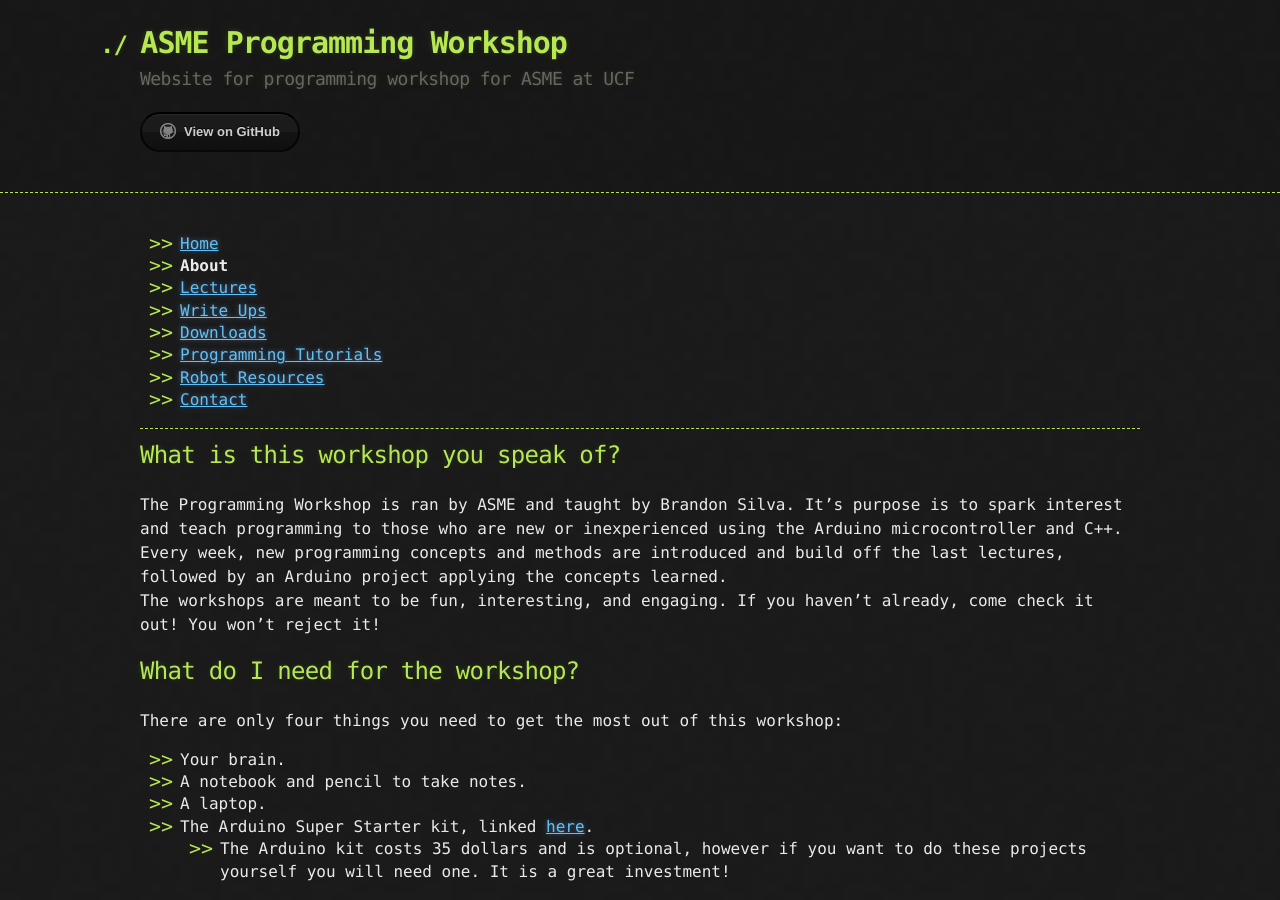
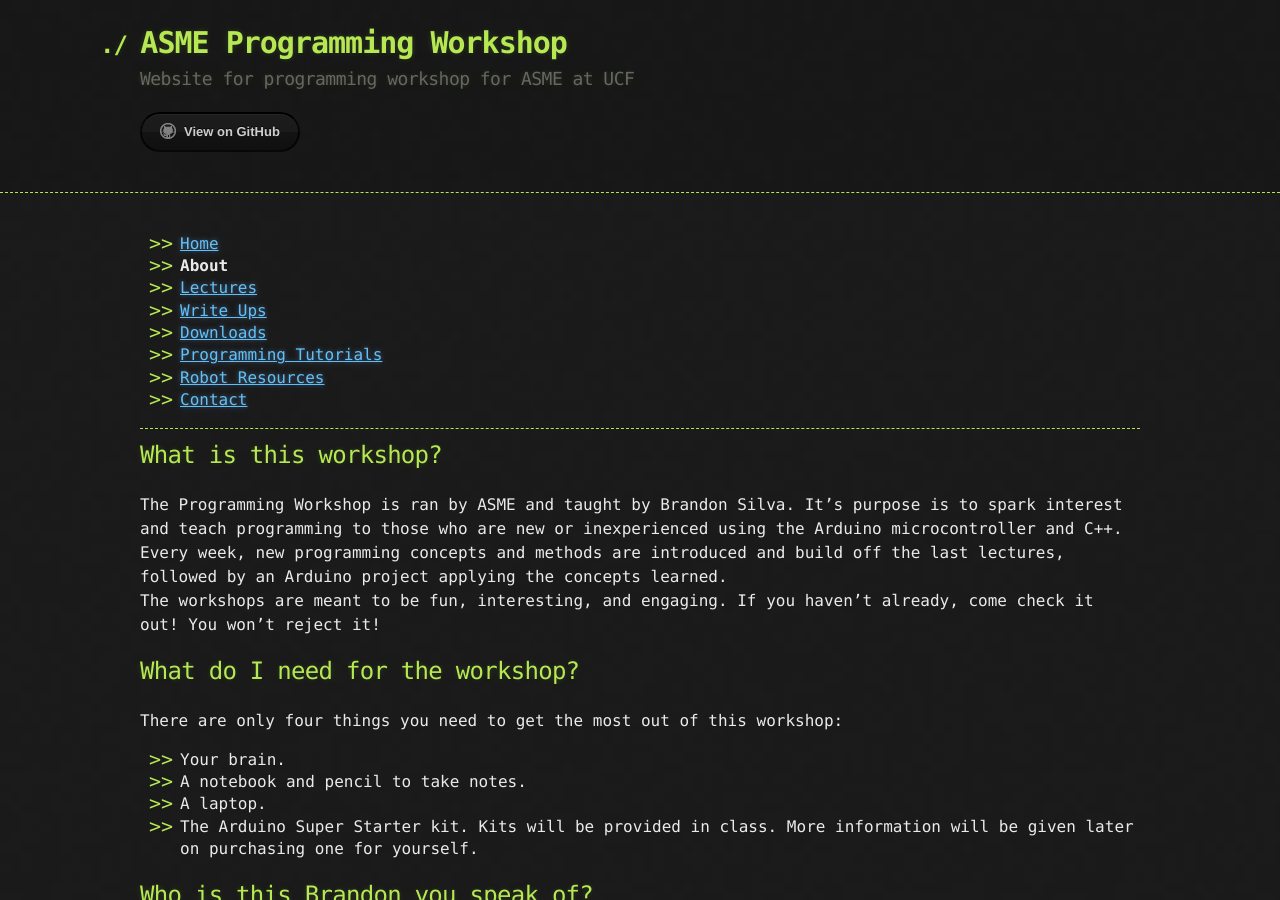
Before and after one commit to brandons209/workshop, a Jekyll site: the page built from pages/About.md, in a window 1280 px wide and 900 px high. Built offline with Jekyll 4.4.1, drawn with Linux system fonts in a browser that asks for light colours.

Commit message:
minor updates for new semester

```diff
--- a/pages/About.md
+++ b/pages/About.md
@@ -11,7 +11,7 @@
 * [Contact](Contact.md)
 
 * * *
-## What is this workshop you speak of?
+## What is this workshop?
 The Programming Workshop is ran by ASME and taught by Brandon Silva. It's purpose is to spark interest and teach programming to those who are new or inexperienced using the Arduino microcontroller and C++.
 Every week, new programming concepts and methods are introduced and build off the last lectures, followed by an Arduino project applying the concepts learned.
 The workshops are meant to be fun, interesting, and engaging. If you haven't already, come check it out! You won't reject it!
@@ -21,8 +21,7 @@
 - Your brain.
 - A notebook and pencil to take notes.
 - A laptop.
-- The Arduino Super Starter kit, linked [here](https://www.amazon.com/Elegoo-EL-KIT-003-Project-Starter-Tutorial/dp/B01D8KOZF4/ref=sr_1_1_sspa?ie=UTF8&qid=1518677333&sr=8-1-spons&keywords=elegoo+super&psc=1).
-	- The Arduino kit costs 35 dollars and is optional, however if you want to do these projects yourself you will need one. It is a great investment!
+- The Arduino Super Starter kit. Kits will be provided in class. More information will be given later on purchasing one for yourself.
 
 ## Who is this Brandon you speak of?
 Well I am glad you asked! My name is Brandon Silva and I am in my second year here at UCF majoring in Computer Engineering.
```
Also changed, not shown: pages/Contact.md (+0 -1 lines), pages/Downloads.md (+1 -1 lines), pages/Lectures.md (+1 -1 lines), pages/Robot_Resources.md (+1 -1 lines).
